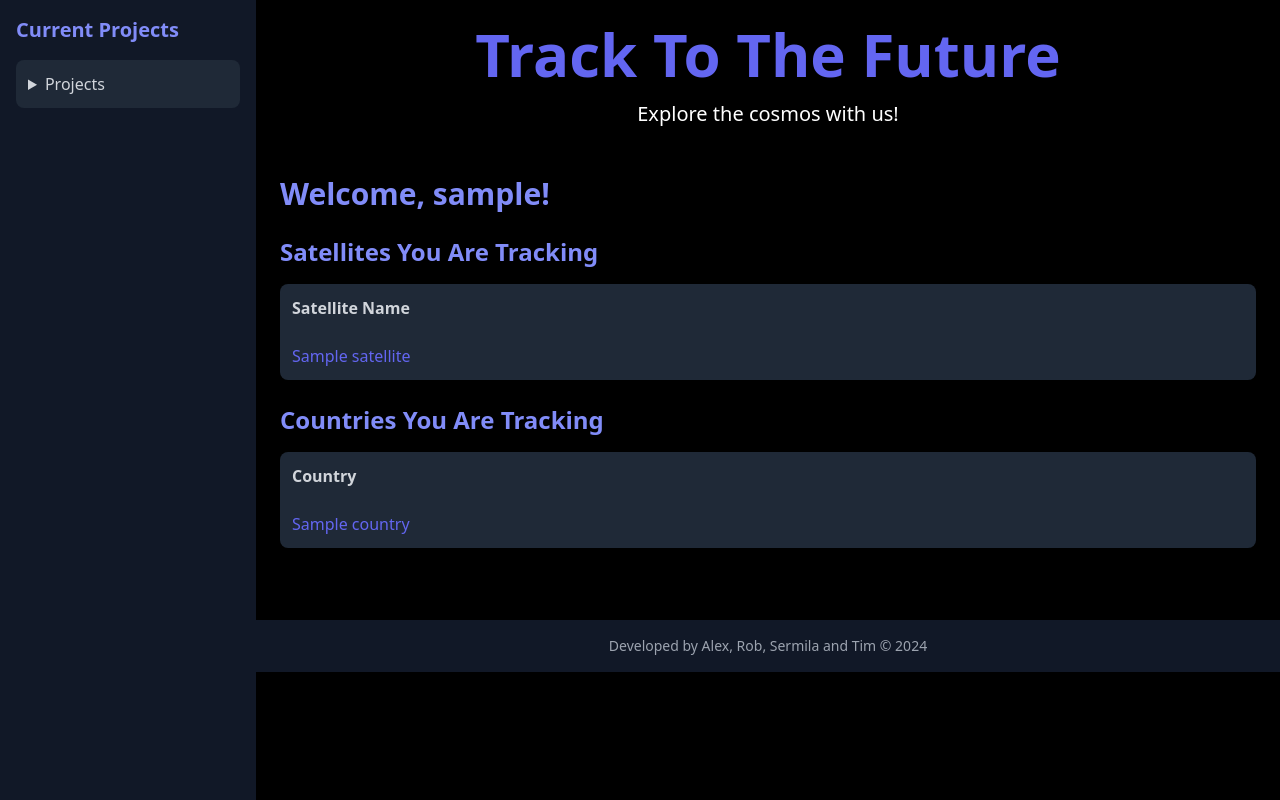
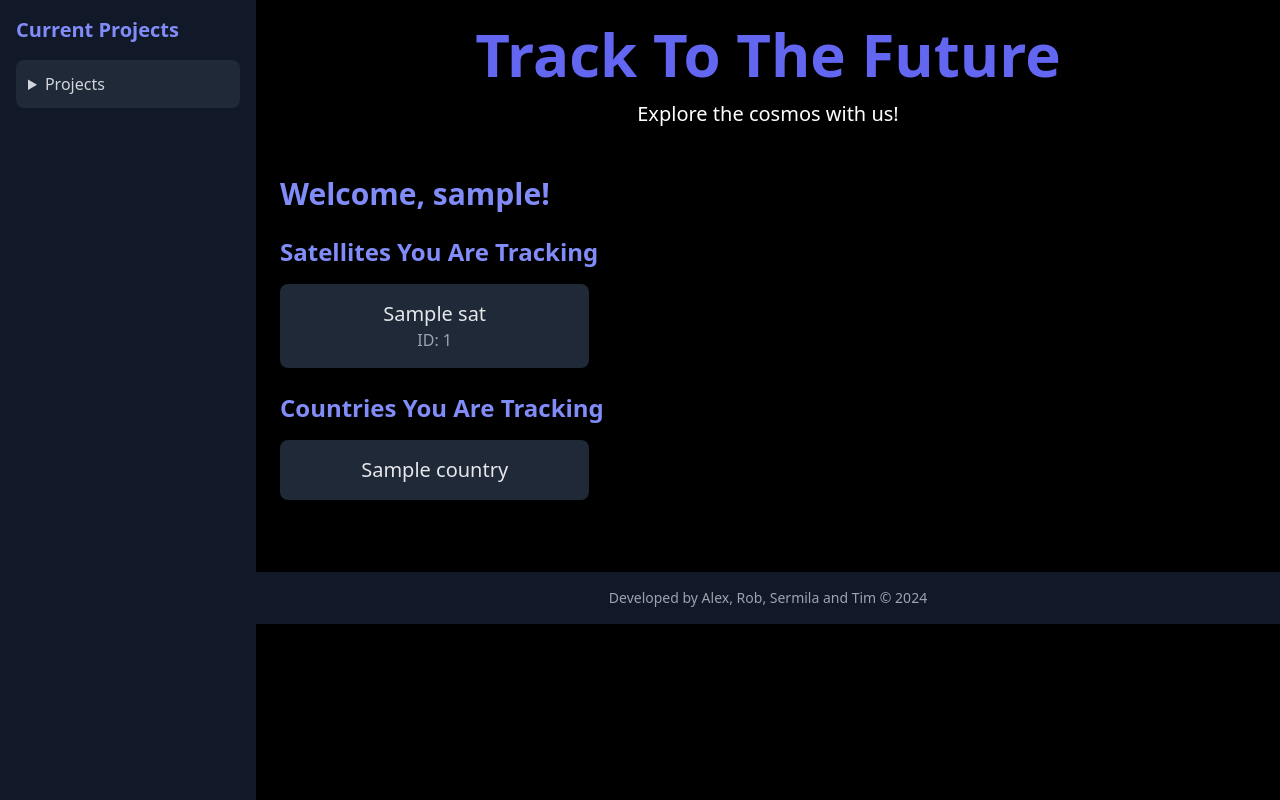
Before and after one commit to alexbull1999/SSE_GroupProject_Satellites, a Flask app: template templates/account.html in a window 1280 px wide. Run offline with Flask 3, Linux system fonts and the light colour scheme; the template is opened without the code that fills it: most values are stand-ins (such as "Sample title", 1, 10 or a date in 2020); parts of the project's set-up code (start-up, migrations or seed data) failed here and were passed over; some libraries are stand-ins or nearby versions.

Commit message:
Modifying accounts page layout

```diff
--- a/app.py
+++ b/app.py
@@ -356,8 +356,7 @@ def account(username):
 
     # convert satellites id to satellite name
     satellites = [
-        get_satellite_by_id(satellite_id)
-        for satellite_id in user.get("satellites", [])
+        get_satellite_by_id(satellite_id) for satellite_id in user.get("satellites", [])
     ]
 
     # get country names
--- a/app_test.py
+++ b/app_test.py
@@ -253,9 +253,7 @@ def test_country_table_population(tmp_path, engine):
     # Verify that at least some countries were populates
     assert len(rows) > 0, "Country table is empty"
     assert rows[0]["name"] is not None, "Expected country name to be populated"
-    assert (
-        rows[0]["latitude"] is not None
-    ), "Expected country latitude to be populated"
+    assert rows[0]["latitude"] is not None, "Expected country latitude to be populated"
     assert (
         rows[0]["longitude"] is not None
     ), "Expected country longitude to be populated"
--- a/templates/account.html
+++ b/templates/account.html
@@ -9,26 +9,19 @@
         <section class="mt-6">
             <h3 class="text-2xl font-semibold text-indigo-400 mb-4">Satellites You Are Tracking</h3>
             <table class="table-auto w-full bg-gray-800 rounded-lg shadow-md">
-                <thead>
-                    <tr>
-                        <th class="p-3 text-left text-gray-300">Satellite Name</th>
-                    </tr>
-                </thead>
                 <tbody>
-                    {% for satellite in satellites %}
-                         <tr>
-                            <!-- Make the satellite name clickable -->
-                            <td class="p-3 text-gray-400">
-                                <a href="{{ url_for('satellite_by_id', satellite_id=satellite.id) }}" class="text-indigo-500 hover:text-indigo-700">
-                                    {{ satellite.name }}
-                                </a>
-                            </td>
-                        </tr>
-                    {% else %}
-                        <tr>
-                            <td colspan="1" class="p-3 text-center text-gray-400">No satellites being tracked.</td>
-                        </tr>
-                    {% endfor %}
+                    {% if satellites %}
+                            <div class="grid grid-cols-1 md:grid-cols-2 lg:grid-cols-3 gap-6">
+                                {% for sat in satellites %}
+                                    <a href="{{ url_for('satellite_by_id', satellite_id=sat.id) }}" class="max-w-xs bg-gray-800 p-4 rounded-lg shadow-lg text-center">
+                                        <h3 class="text-xl font-medium text-gray-200">{{ sat.name }}</h3>
+                                        <p class="text-gray-400">ID: {{ sat.id }}</p>
+                                    </a>
+                                {% endfor %}
+                            </div>
+                        {% else %}
+                            <p class="text-center text-gray-400">You're not currently tracking any satellites</p>
+                    {% endif %}
                 </tbody>
             </table>
         </section>
@@ -37,26 +30,18 @@
         <section class="mt-6">
             <h3 class="text-2xl font-semibold text-indigo-400 mb-4">Countries You Are Tracking</h3>
             <table class="table-auto w-full bg-gray-800 rounded-lg shadow-md">
-                <thead>
-                    <tr>
-                        <th class="p-3 text-left text-gray-300">Country</th>
-                    </tr>
-                </thead>
                 <tbody>
-                    {% for country in countries %}
-                       <tr>
-                            <!-- Make the country name clickable -->
-                            <td class="p-3 text-gray-400">
-                                  <a href="{{ url_for('country_details', country_name=country) }}" class="text-indigo-500 hover:text-indigo-700">
-                                    {{ country }}
-                                  </a>
-                            </td>
-                        </tr>
-                        {% else %}
-                        <tr>
-                            <td colspan="1" class="p-3 text-center text-gray-400">No countries being tracked.</td>
-                        </tr>
-                    {% endfor %}
+                {% if countries %}
+                    <div class="grid grid-cols-1 md:grid-cols-2 lg:grid-cols-3 gap-6">
+                        {% for country in countries %}
+                            <a href="{{ url_for('country_details', country_name=country) }}" class="max-w-xs bg-gray-800 p-4 rounded-lg shadow-lg text-center">
+                                <h3 class="text-xl font-medium text-gray-200">{{ country }}</h3>
+                            </a>
+                        {% endfor %}
+                    </div>
+                {% else %}
+                    <p class="text-center text-gray-400">You're not currently tracking any countries</p>
+                {% endif %}
                 </tbody>
             </table>
         </section>
--- a/templates/country.html
+++ b/templates/country.html
@@ -9,10 +9,10 @@
     {% if satellites %}
         <div class="grid grid-cols-1 md:grid-cols-2 lg:grid-cols-3 gap-6">
             {% for sat in satellites %}
-                <div class="max-w-xs bg-gray-800 p-4 rounded-lg shadow-lg text-center">
+                <a href="{{ url_for('satellite_by_id', satellite_id=sat.id) }}" class="max-w-xs bg-gray-800 p-4 rounded-lg shadow-lg text-center">
                     <h3 class="text-xl font-medium text-gray-200">{{ sat.name }}</h3>
                     <p class="text-gray-400">ID: {{ sat.id }}</p>
-                </div>
+                </a>
             {% endfor %}
         </div>
     {% else %}
```
Also changed, not shown: database.py (+11 -8 lines).
